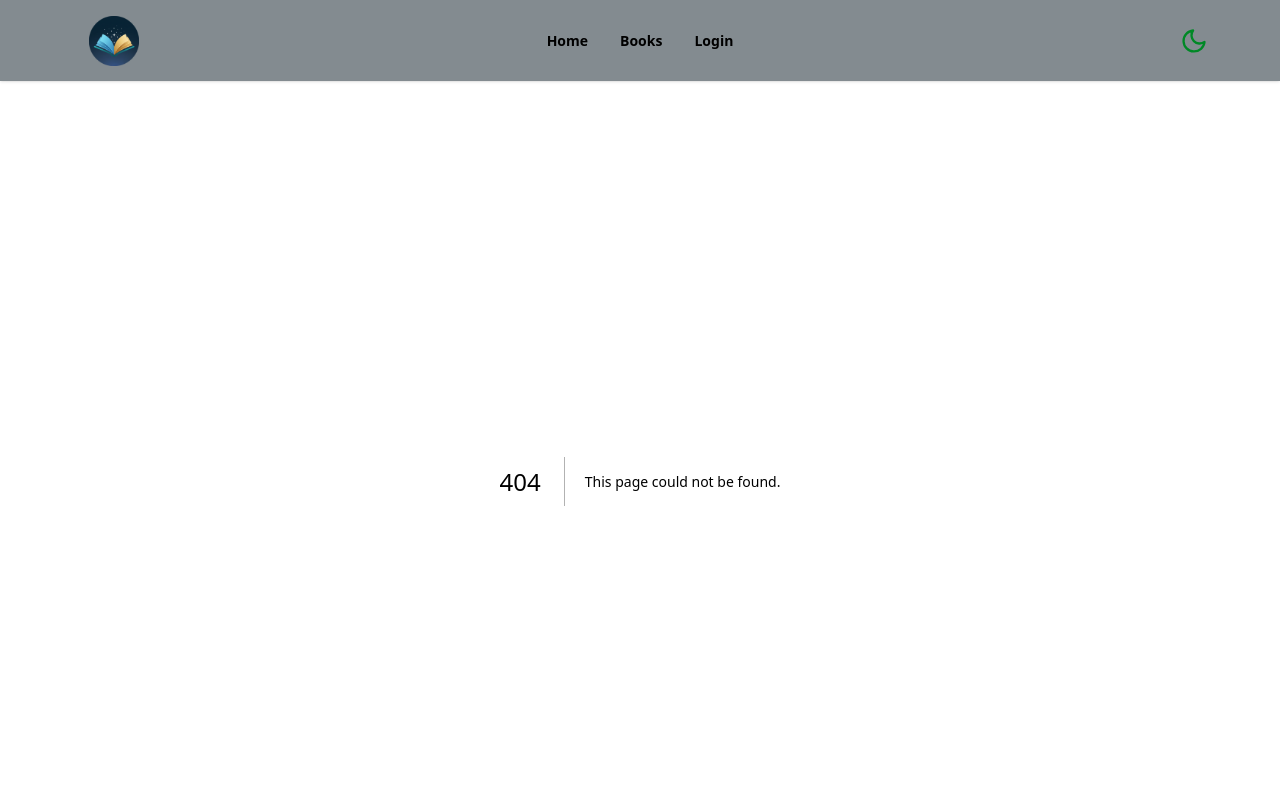
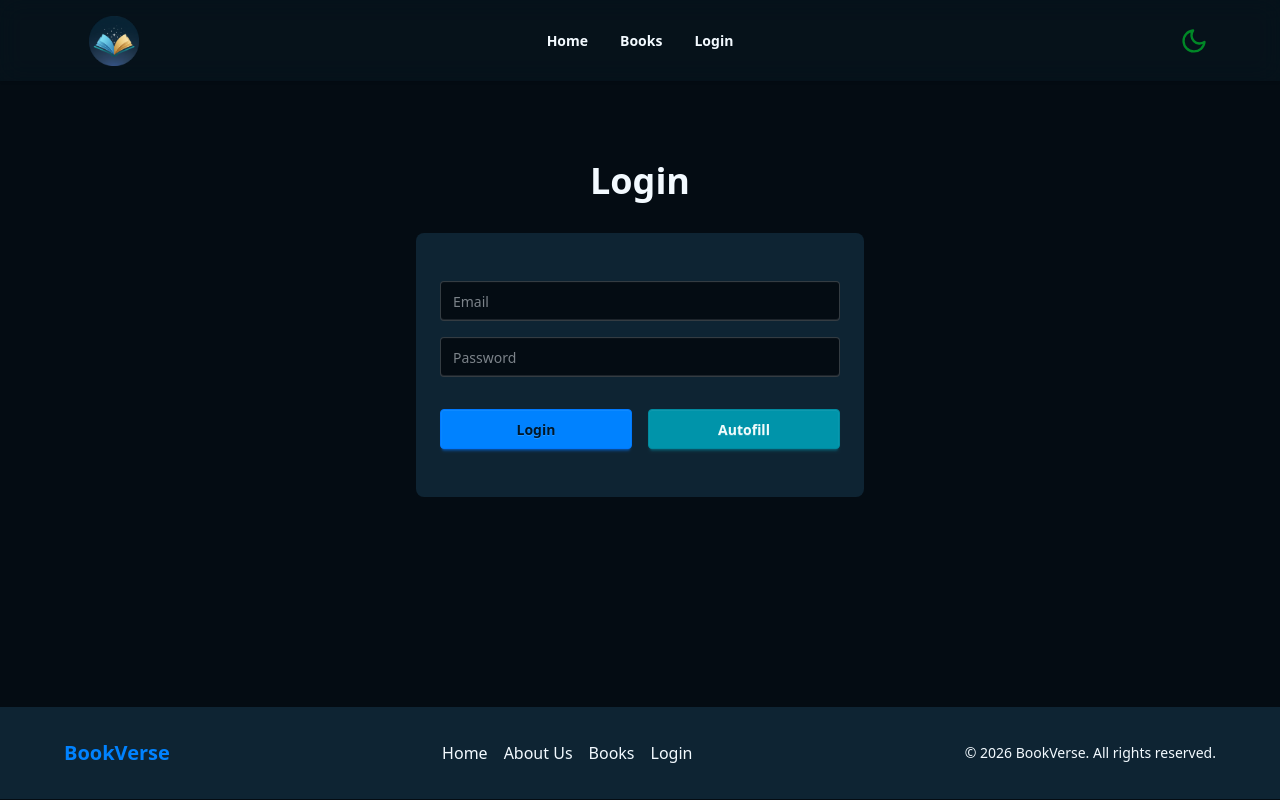
Before and after one commit to Abdurrobr34l/book-verse, a Next.js app: page /login in a window 1280 px wide. Before the commit this address had no page. Shown: the top 800 px of the page. Built offline with nearby package versions, Linux system fonts and the light colour scheme.

Commit message:
Added login page and form

```diff
--- a/package.json
+++ b/package.json
@@ -12,6 +12,7 @@
     "next": "16.1.2",
     "react": "19.2.3",
     "react-dom": "19.2.3",
+    "react-hot-toast": "^2.6.0",
     "react-icons": "^5.5.0"
   },
   "devDependencies": {
--- a/src/app/all-books/[id]/page.jsx
+++ b/src/app/all-books/[id]/page.jsx
@@ -1,18 +1,15 @@
-import React from "react";
+"use client";
+
+import { useParams } from "next/navigation";
 import Container from "@/Utilities/Container";
 import books from "@/data/books.json";
 import Image from "next/image";
 import Link from "next/link";
 
-// params comes from Next.js App Router
-export default function BookDetailsPage({ params }) {
-  const { id } = params;
-
-  // Find book by id
-    // const { id } = params;
-  console.log("PARAMS ID:", id); // <-- Add this
-  const book = books.find((b) => b.id === id);
-  console.log("BOOK FOUND:", book); // <-- Add this
+export default function BookDetailsPage() {
+  const params = useParams();       // Next.js hook for dynamic params
+  const id = params?.id;            // safely get id
+  const book = books.find((b) => b.id.toString() === id); // convert id to string
 
   if (!book) {
     return (
@@ -45,9 +42,7 @@ export default function BookDetailsPage({ params }) {
             <h1 className="text-5xl font-bold text-primary">{book.title}</h1>
             <p className="text-xl text-secondary font-semibold">By {book.author}</p>
             <p className="text-base-content text-lg">{book.description}</p>
-            <p className="text-3xl font-bold text-primary">
-              ৳{book.price}
-            </p>
+            <p className="text-3xl font-bold text-primary">৳{book.price}</p>
 
             <div className="flex flex-wrap gap-4 mt-6">
               <Link href="/all-books" className="btn btn-secondary">
--- a/src/app/layout.js
+++ b/src/app/layout.js
@@ -3,6 +3,7 @@ import "./globals.css";
 import Navbar from "@/components/Navbar";
 // import Container from "@/Utilities/Container";
 import Footer from "@/components/Footer";
+import { Toaster } from "react-hot-toast";
 
 const geistSans = Geist({
   variable: "--font-geist-sans",
@@ -26,7 +27,8 @@ export default function RootLayout({ children }) {
         <Navbar />
 
         {/* <Container className="min-h-[calc(100vh-148px)]"> */}
-          {children}
+        {children}
+        <Toaster position="top-center" />
         {/* </Container> */}
 
         <Footer />
--- /dev/null
+++ b/src/app/login/page.jsx
@@ -0,0 +1,82 @@
+"use client";
+
+import { useState } from "react";
+import { useRouter } from "next/navigation";
+import Container from "@/Utilities/Container";
+import toast, { Toaster } from "react-hot-toast";
+
+export default function LoginPage() {
+  const router = useRouter();
+  const [email, setEmail] = useState("");
+  const [password, setPassword] = useState("");
+
+  // Hardcoded demo credentials
+  const DEMO_EMAIL = "demoAdmin@bookverse.com";
+  const DEMO_PASSWORD = "12345";
+
+  const handleLogin = (e) => {
+    e.preventDefault();
+
+    if (email === DEMO_EMAIL && password === DEMO_PASSWORD) {
+      // Save login info in localStorage
+      localStorage.setItem("user", JSON.stringify({ email }));
+
+      toast.success("Login successful!");
+
+      // Redirect to item list page
+      router.push("/all-books");
+    } else {
+      toast.error("Invalid credentials!");
+    }
+  };
+
+  const handleAutofill = () => {
+    setEmail(DEMO_EMAIL);
+    setPassword(DEMO_PASSWORD);
+    toast("Credentials filled!", { icon: "✅" });
+  };
+
+  return (
+    <section className="min-h-[calc(100vh-174px)]">
+      <Container className="py-20">
+        <Toaster position="top-right" />
+        <h1 className="text-4xl font-bold mb-8 text-center">Login</h1>
+
+        <form
+          onSubmit={handleLogin}
+          className="flex flex-col gap-4 max-w-md mx-auto bg-base-300 px-6 py-12 rounded-lg"
+        >
+          <input
+            type="email"
+            placeholder="Email"
+            value={email}
+            onChange={(e) => setEmail(e.target.value)}
+            className="input input-bordered w-full"
+            required
+          />
+          <input
+            type="password"
+            placeholder="Password"
+            value={password}
+            onChange={(e) => setPassword(e.target.value)}
+            className="input input-bordered w-full"
+            required
+          />
+
+          <div className="flex gap-4 mt-4">
+            <button type="submit" className="btn btn-primary flex-1">
+              Login
+            </button>
+            <button
+              type="button"
+              onClick={handleAutofill}
+              className="btn btn-secondary flex-1"
+            >
+              Autofill
+            </button>
+          </div>
+        </form>
+      </Container>
+    </section>
+  );
+}
```
Also changed, not shown: 2 other files (tests, documents, lock files or other folders).
